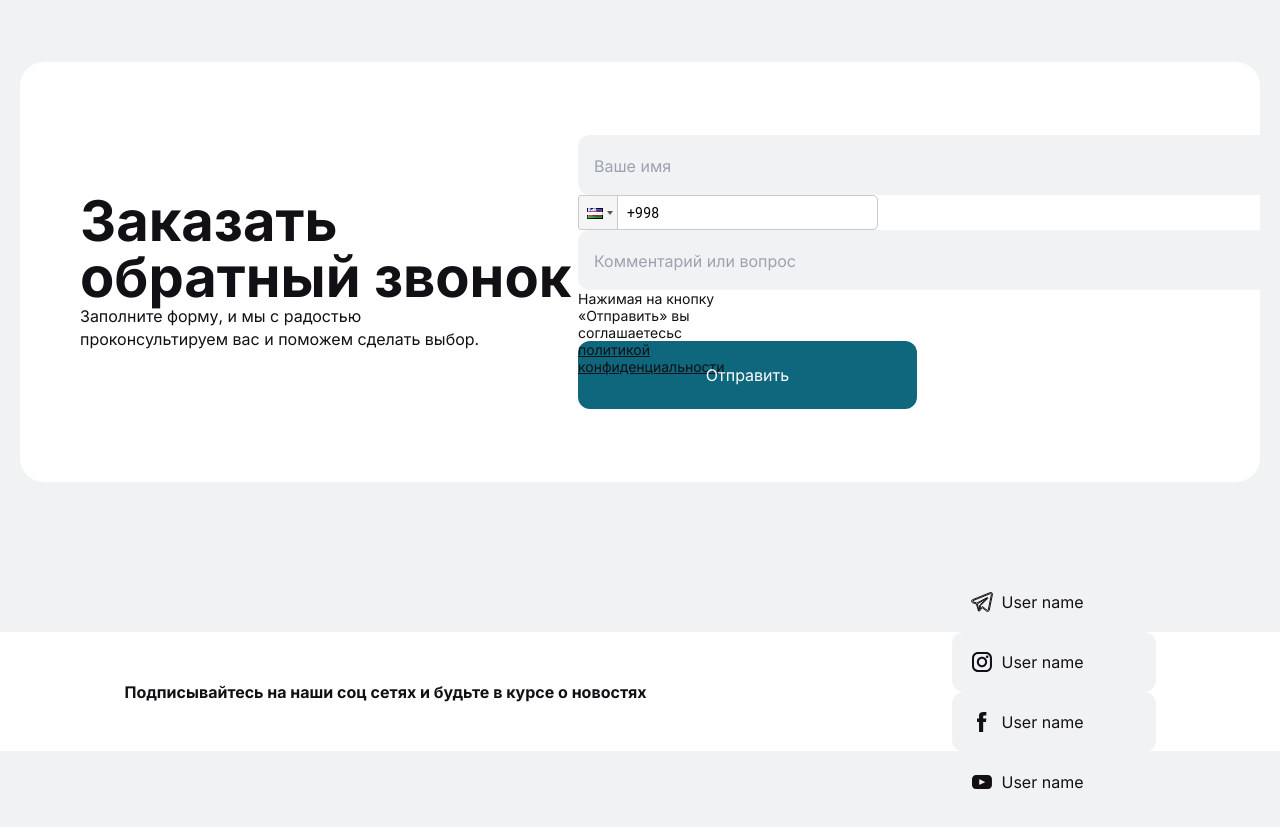
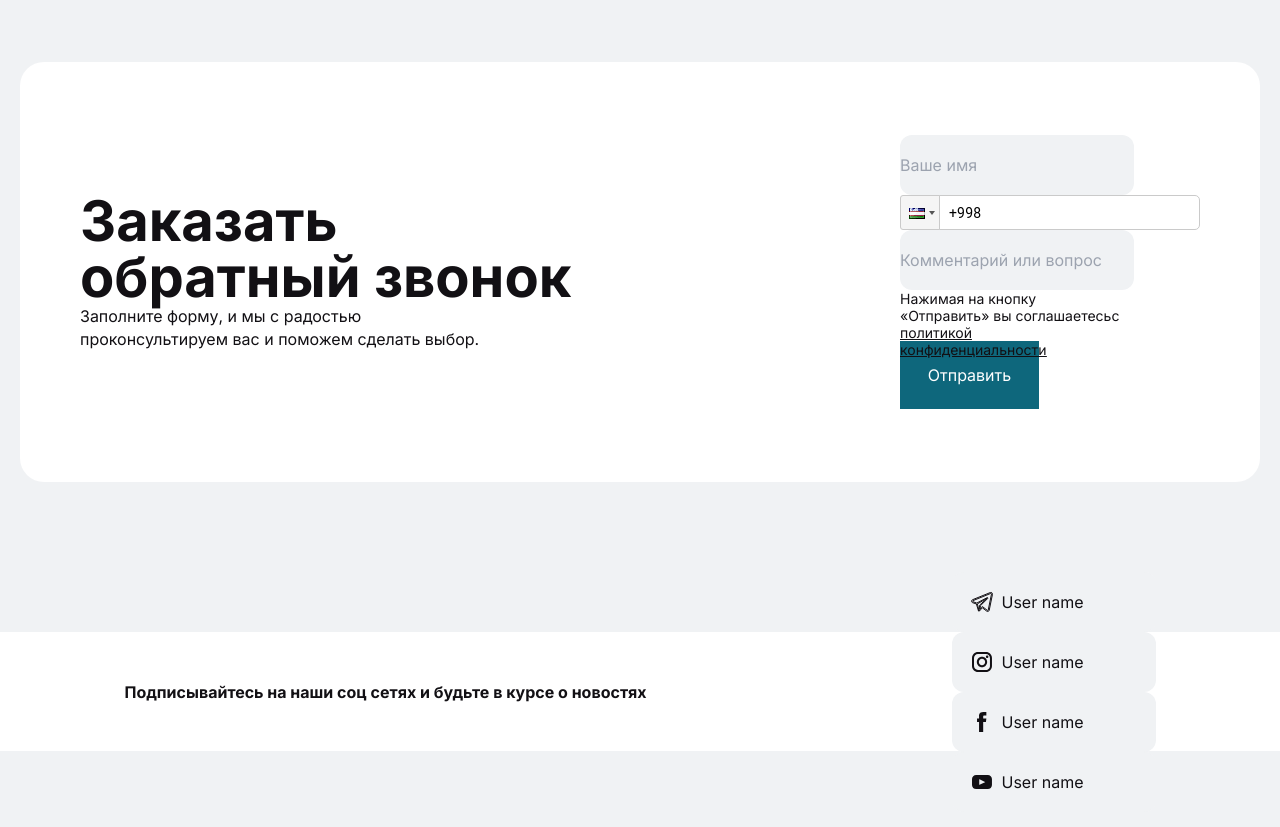
Before and after one commit to Mirabbosbek9778/modren_sunny_home_uz, a React (Vite) app: page / in a window 1280 px wide. Shown: the part 2760-3587 px from the top of the page. Built offline with nearby package versions, Linux system fonts and the light colour scheme; no server answers.

Commit message:
plus rotate succesfly

```diff
--- a/src/components/contacts/style.js
+++ b/src/components/contacts/style.js
@@ -51,11 +51,11 @@ const Inputs = styled.input`
 
 const Button = styled.button`
   display: flex;
-  width: 339px;
+  width: 139px;
   height: 68px;
   justify-content: center;
   align-items: center;
-  border-radius: 12px;
+  /* border-radius: 12px; */
   background: var(--Primary-Default, #0e677c);
   color: var(--BTN-text, #fff);
   text-align: center;
@@ -73,7 +73,7 @@ const P = styled.div`
   font-style: normal;
   font-weight: 400;
   line-height: normal;
-  width: 210px;
+  width: 225px;
   display: flex;
   flex-wrap: wrap;
   height: 51px;
--- a/src/components/modal/style.js
+++ b/src/components/modal/style.js
@@ -4,7 +4,7 @@ import { PhoneInput } from "react-international-phone";
 const Inputs = styled.input`
   display: flex;
   height: 60px;
-  padding: 21px 470px 20px 16px;
+  /* padding: 21px 470px 20px 16px; */
   align-items: center;
   align-self: stretch;
   border-radius: 12px;
```
Also changed, not shown: src/components/generic/card/Style.scss (+0 -16 lines).
